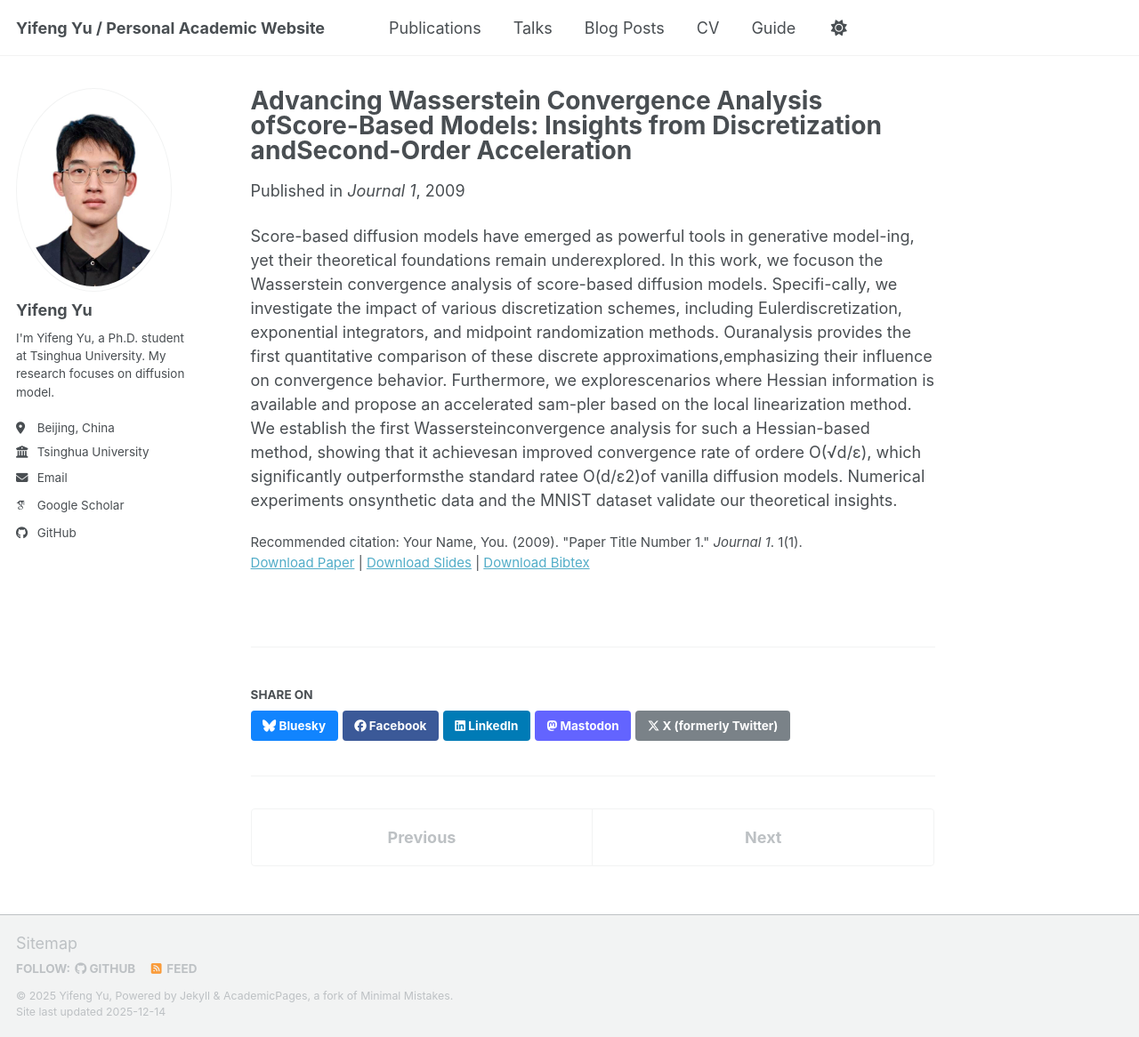
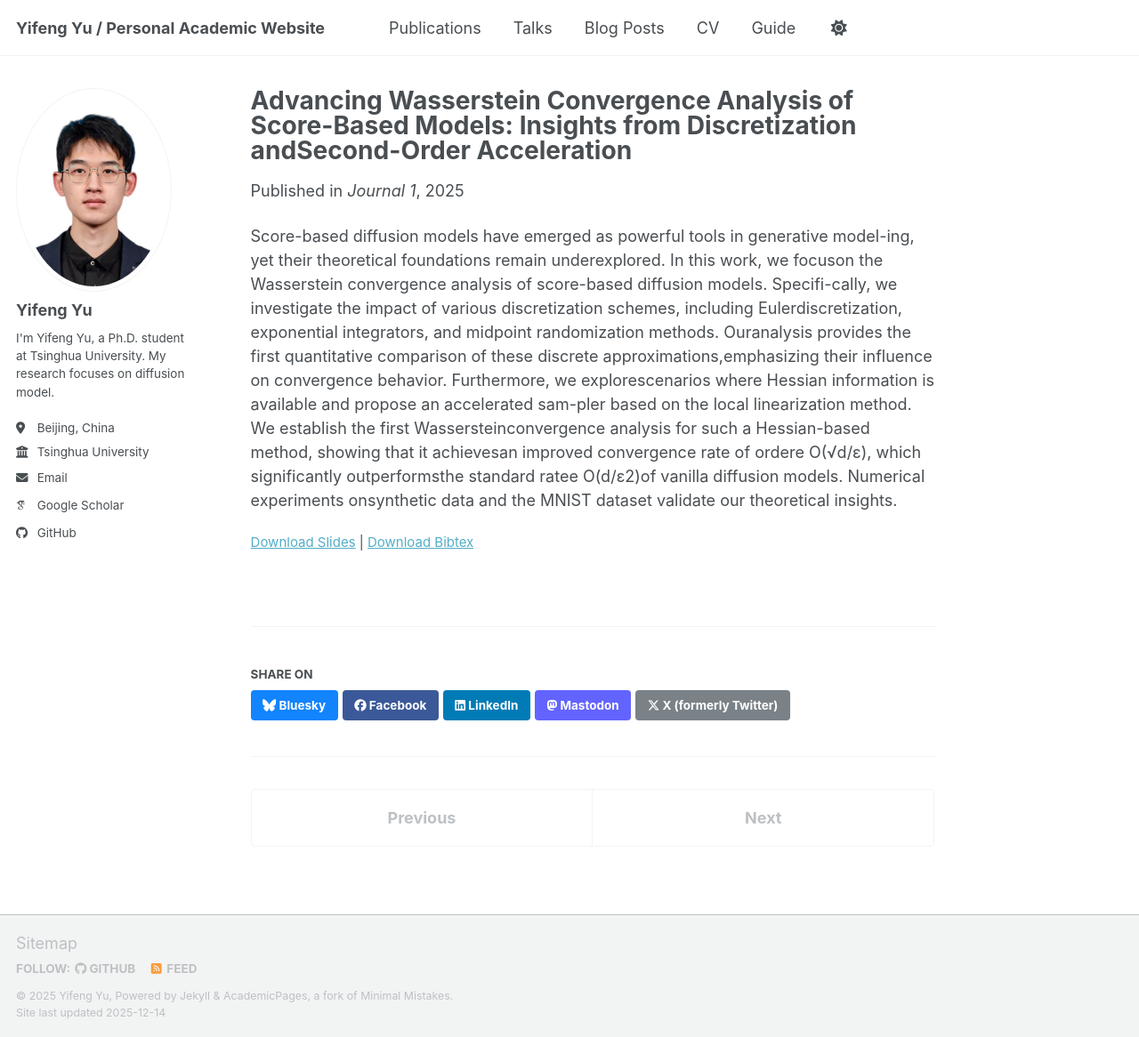
Before and after one commit to Iffen-Yu/iffen-yu.github.io, a Jekyll site: the page built from _publications/2025-09-19-paper-title-number-1.md, in a window 1280 px wide and 1166 px high. Shown: the whole window at 89% size. Built offline with Jekyll 4.4.1, drawn with Linux system fonts in a browser that asks for light colours; some web fonts are replaced; a script bundle is joined from its source files by our own code; library files that are not in the unit come from our copies.

Commit message:
paper_update1

```diff
--- a/_config.yml
+++ b/_config.yml
@@ -95,7 +95,7 @@
 teaser                   :  # filename of teaser fallback teaser image placed in /images/ for social media previews
 breadcrumbs              : false # true, false (default)
 words_per_minute         : 160
-future                   : true
+future                   : false
 read_more                : "disabled" # if enabled, adds "Read more" links to excerpts
 talkmap_link             : false      #change to true to add link to talkmap on talks page
 comments:
--- a/_publications/2009-10-01-paper-title-number-1.md
+++ b/_publications/2025-09-19-paper-title-number-1.md
@@ -1,14 +1,13 @@
 ---
-title: "Advancing Wasserstein Convergence Analysis ofScore-Based Models: Insights from Discretization andSecond-Order Acceleration"
+title: "Advancing Wasserstein Convergence Analysis of Score-Based Models: Insights from Discretization andSecond-Order Acceleration"
 collection: publications
-category: manuscripts
+category: conference
 permalink: /publication/NeurIPS_Advancing_Wasserstein_Convergence_Analysis_of_Score_Based_Models__Insights_from_Discretization_and_Second_Order_Acceleration
 excerpt: 'This paper is about the number 1. The number 2 is left for future work.'
-date: 2009-10-01
+date: 2025-09-19
 venue: 'Journal 1'
 slidesurl: 'https://iffen-yu.github.io/files/slide.pdf'
 paperurl: 'https://iffen-yu.github.io/files/NeurIPS_Advancing_Wasserstein_Convergence_Analysis_of_Score_Based_Models__Insights_from_Discretization_and_Second_Order_Acceleration.pdf'
 bibtexurl: 'https://iffen-yu.github.io/files/bibtex1.bib'
-citation: 'Your Name, You. (2009). &quot;Paper Title Number 1.&quot; <i>Journal 1</i>. 1(1).'
 ---
 Score-based diffusion models have emerged as powerful tools in generative model-ing, yet their theoretical foundations remain underexplored. In this work, we focuson the Wasserstein convergence analysis of score-based diffusion models. Specifi-cally, we investigate the impact of various discretization schemes, including Eulerdiscretization, exponential integrators, and midpoint randomization methods. Ouranalysis provides the first quantitative comparison of these discrete approximations,emphasizing their influence on convergence behavior.  Furthermore, we explorescenarios where Hessian information is available and propose an accelerated sam-pler based on the local linearization method.  We establish the first Wassersteinconvergence analysis for such a Hessian-based method, showing that it achievesan improved convergence rate of ordere O(√d/ε), which significantly outperformsthe standard ratee O(d/ε2)of vanilla diffusion models. Numerical experiments onsynthetic data and the MNIST dataset validate our theoretical insights.
```
